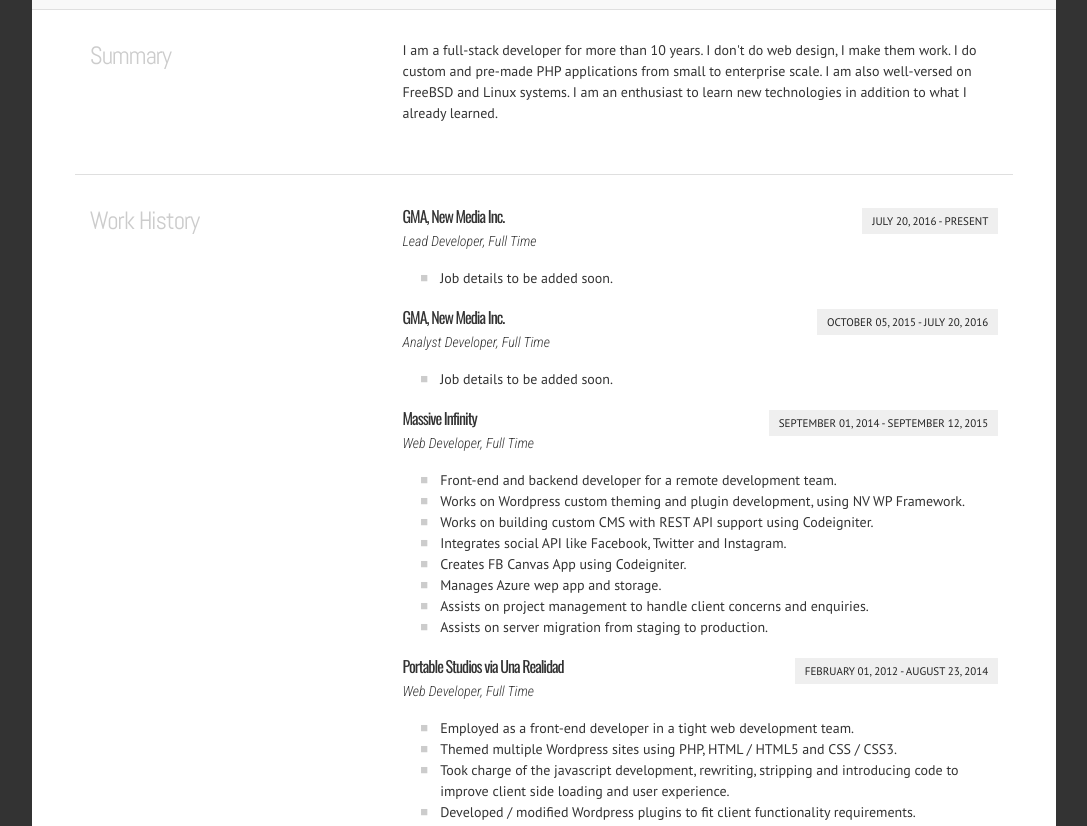
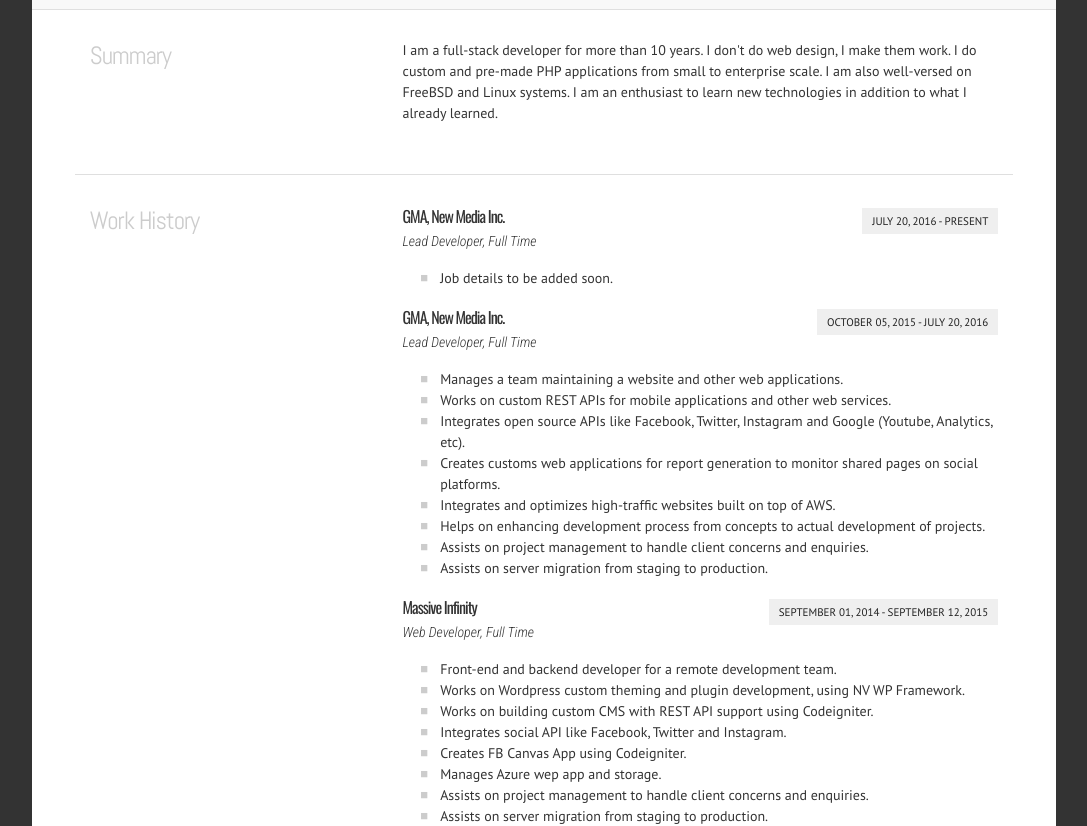
Before and after one commit to abcantuangco/abcantuangco.github.io, a plain HTML site: page index.html in a window 1280 px wide. Shown: the part 261-1087 px from the top of the page, without its empty margins (96-1183 px from the left). Drawn offline with nearby package versions, Linux system fonts and the light colour scheme.

Commit message:
Update job description for GMA New Media Inc.

```diff
--- a/index.html
+++ b/index.html
@@ -79,10 +79,17 @@
                         <!-- works -->
                         <section class="works">
                             <h2><a href="javascript:;" target="_blank">GMA, New Media Inc.</a></h2>
-                            <h3>Analyst Developer, Full Time</h3>
+                            <h3>Lead Developer, Full Time</h3>
                             <h4>October 05, 2015 - July 20, 2016</h4>
                             <ul class="work-details">
-                                <li>Job details to be added soon.</li>
+                                <li>Manages a team maintaining a website and other web applications.</li>
+                                <li>Works on custom REST APIs for mobile applications and other web services.</li>
+                                <li>Integrates open source APIs like Facebook, Twitter, Instagram and Google (Youtube, Analytics, etc).</li>
+                                <li>Creates customs web applications for report generation to monitor shared pages on social platforms.</li>
+                                <li>Integrates and optimizes high-traffic websites built on top of AWS.</li>
+                                <li>Helps on enhancing development process from concepts to actual development of projects.</li>
+                                <li>Assists on project management to handle client concerns and enquiries.</li>
+                                <li>Assists on server migration from staging to production. </li>
                             </ul>
                         </section>
                         <!-- /works -->
```
